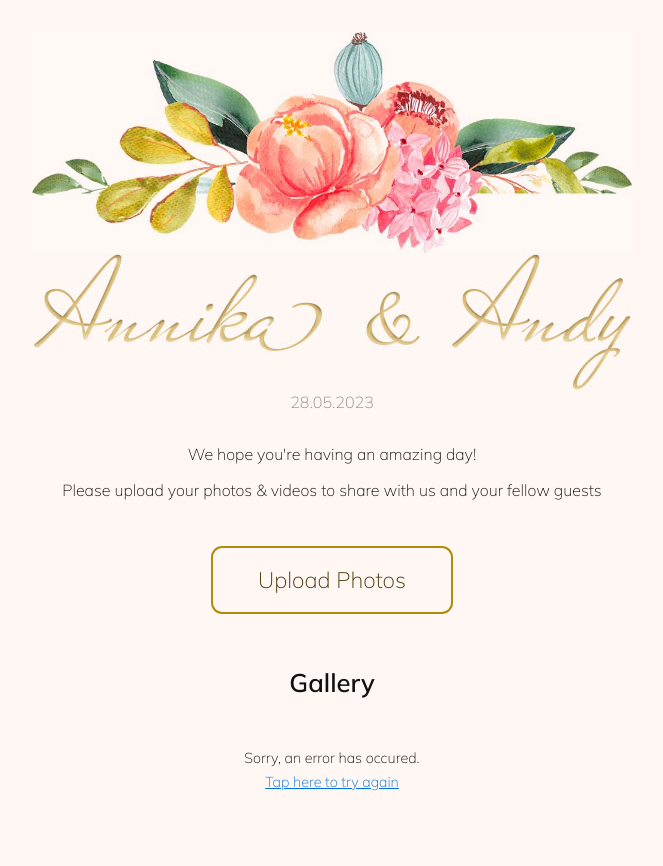
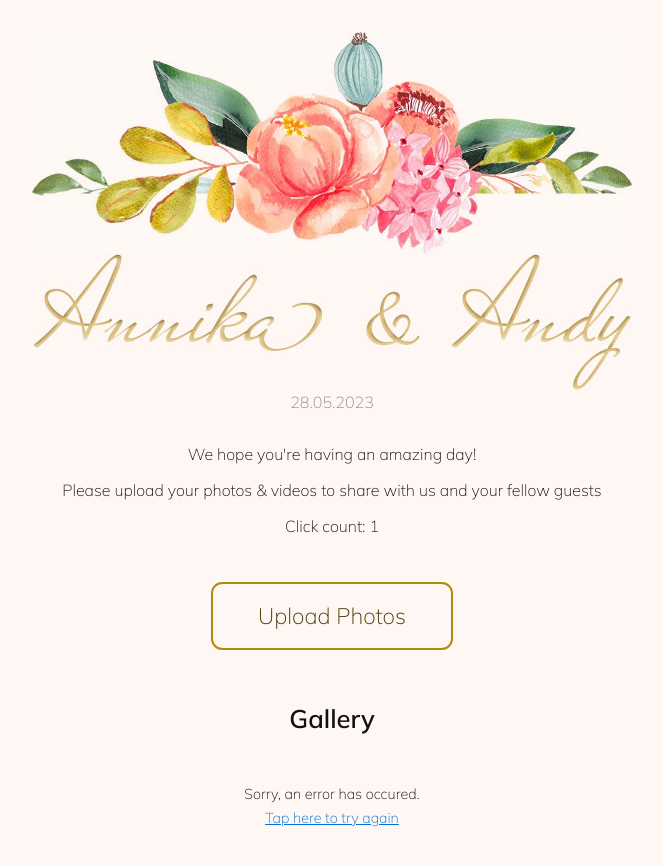
Before and after one commit to andrewchart/wedding-photo-app, a website: page public/index.html in a window 1280 px wide. Both pictures are taken after a click on the button "Upload Photos". Shown: the whole page, without its empty margins (308-971 px from the left). Drawn offline with Linux system fonts and the light colour scheme; no server answers.

Commit message:
Add debug for iOS Safari button edge clicking issue to investigate if propagation needs to be stopped

```diff
--- a/public/index.html
+++ b/public/index.html
@@ -19,6 +19,7 @@
         <section>
             <p>We hope you're having an amazing day!</p>
             <p>Please upload your photos &amp; videos to share with us and your fellow guests</p>
+            <p id="clicks"></p>
 
             <form id="uploadForm" method="post" action="/api/photos">
                 <button id="uploadBtn">Upload Photos</button>
--- a/public/js/scripts.js
+++ b/public/js/scripts.js
@@ -262,6 +262,9 @@ document.addEventListener('scroll', loadMoreOnScroll);
 
 document.getElementById('uploadBtn').addEventListener('click', (event) => {
     event.preventDefault();
+    window.countClicks = window.countClicks || 0;
+    window.countClicks++;
+    document.getElementById('clicks').textContent = `Click count: ${window.countClicks}`;
     document.getElementById('imageFiles').click();
 });
 
```
